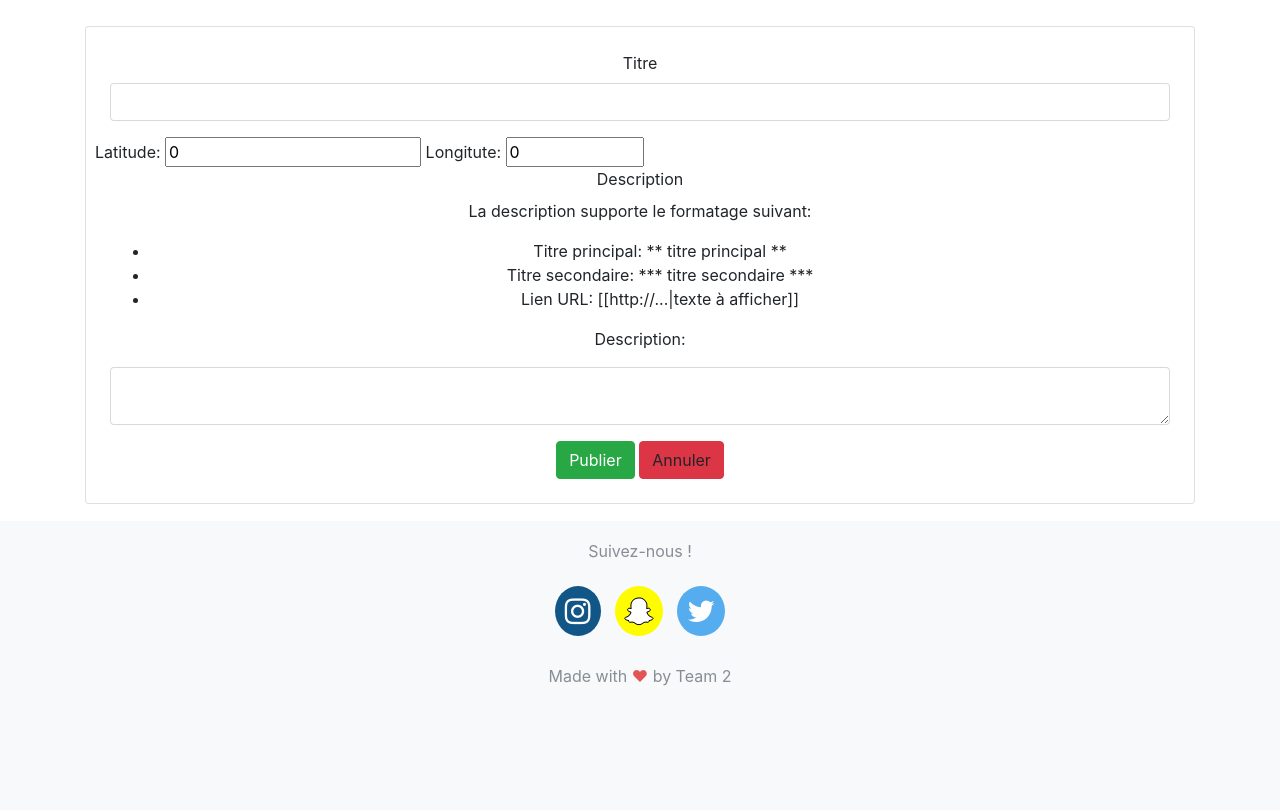
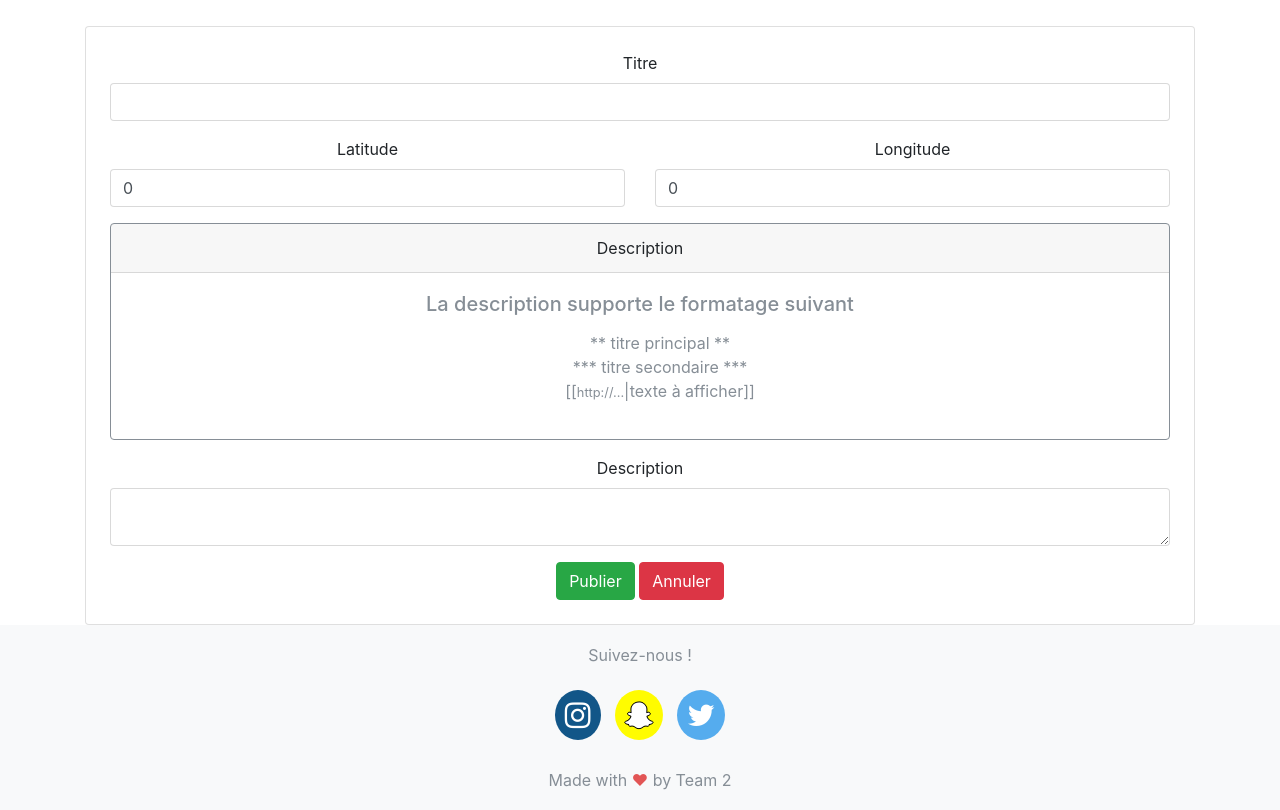
Before and after one commit to Bonjouravous/projetWeb, a PHP site: page /lieu_ajouter.php in a window 1280 px wide. Shown: the part 219-1029 px from the top of the page. Before the commit the page ends 905 px from the top, so only its background shows below. Run offline with PHP 8.4, Linux system fonts and the light colour scheme.

Commit message:
ouais ouais

```diff
--- a/headermin.php
+++ b/headermin.php
@@ -2,7 +2,7 @@
 session_start();
 try
 {
-	$bdd = new PDO('mysql:host=localhost;dbname=projetweb;charset=utf8', 'root', '');
+	$bdd = new PDO('mysql:host=localhost;dbname=projetweb;charset=utf8', 'root', 'root');
 }
 catch(Exception $e)
 {
--- a/lieu_ajouter.php
+++ b/lieu_ajouter.php
@@ -45,40 +45,56 @@
 	<div class="card p-4" >
 		<form class="text-center" id="lieu_form" action="lieu_ajouter.php" method="post">
 			<div class="row">
-			<div class="col-md-12">
+				<div class="col-xl-12">
 					<div class="form-group">
 						<label for="inputemail">Titre</label>
 						<input type="text" class="form-control" id="title" name="title"/>
 					</div><!--/*.form-group-->
 				</div><!--/*.col-md-6-->
-			<div>
-				Latitude: <input type="number" name="latitude" step="0.01" value="0" min="0." max="90"/>
-				Longitute: <input type="number" name="longitude" step="0.01" value="0" min="-180" max="180"/>
 			</div>
-			<div class="col-md-12">
 			<div class="form-group">
-					<label for="description">Description</label>
-					<div>
-						<p>La description supporte le formatage suivant:</p>
-						<ul>
-							<li>Titre principal: ** titre principal **</li>
-							<li>Titre secondaire: *** titre secondaire ***</li>
-							<li>Lien URL: [[http://...|texte à afficher]]</li>
-						</ul>
+				<div class="row">
+					<div class="col-sm-6">
+						<label for="latitude">Latitude</label>
+						<input type="number" name="latitude" step="0.01" value="0" min="0." max="90" class="form-control"/>
+					</div>
+					<div class="col-sm-6">
+						<label for="longitude">Longitude</label><input type="number" name="longitude" step="0.01" value="0" min="-180" max="180" class="form-control"/>
+					</div>
+				</div>
+			</div>
+			<div class="row">
+				<div class="col-xl-12">
+					<div class="form-group">
+
+						<div class="card border-secondary mb-3">
+							<div class="card-header">Description</div>
+							<div class="card-body text-secondary">
+								<h5 class="card-title">La description supporte le formatage suivant</h5>
+								<p class="card-text" >						<ul style="list-style-type: none;">
+									<li>** titre principal **</li>
+									<li>*** titre secondaire ***</li>
+									<li>[[<small>http://...</small>|texte à afficher]]</li>
+								</ul></p>
+							</div>
 						</div>
 						<div>
-						<p>Description:</p>
+							<label for="description">Description</label>
 							<textarea id="description" class="form-control" name="description" form="lieu_form"></textarea>
 						</div>
 					</div><!--/*.form-group-->
 				</div><!--/*.col-md-12-->
+			</div>
+			<div class="row">
 				<div class="col-md-12">
 					<button type="submit" class='btn btn-success' name="add">Publier</button>
-				<a role="button" onClick="history.go(-1);" class='btn btn-danger'>Annuler</a>
+					<a role="button" onClick="history.go(-1);" class='btn btn-danger' style="color: white;">Annuler</a>
 				</div><!--/*.col-md-12-->
 			</div><!--/*.row-->
+		</div>
 	</form>
 </div>
+
 
 
 <?php
```
Also changed, not shown: lieu_edit.php (+12 -10 lines). Lines whose indentation alone changed are shown as unchanged.
